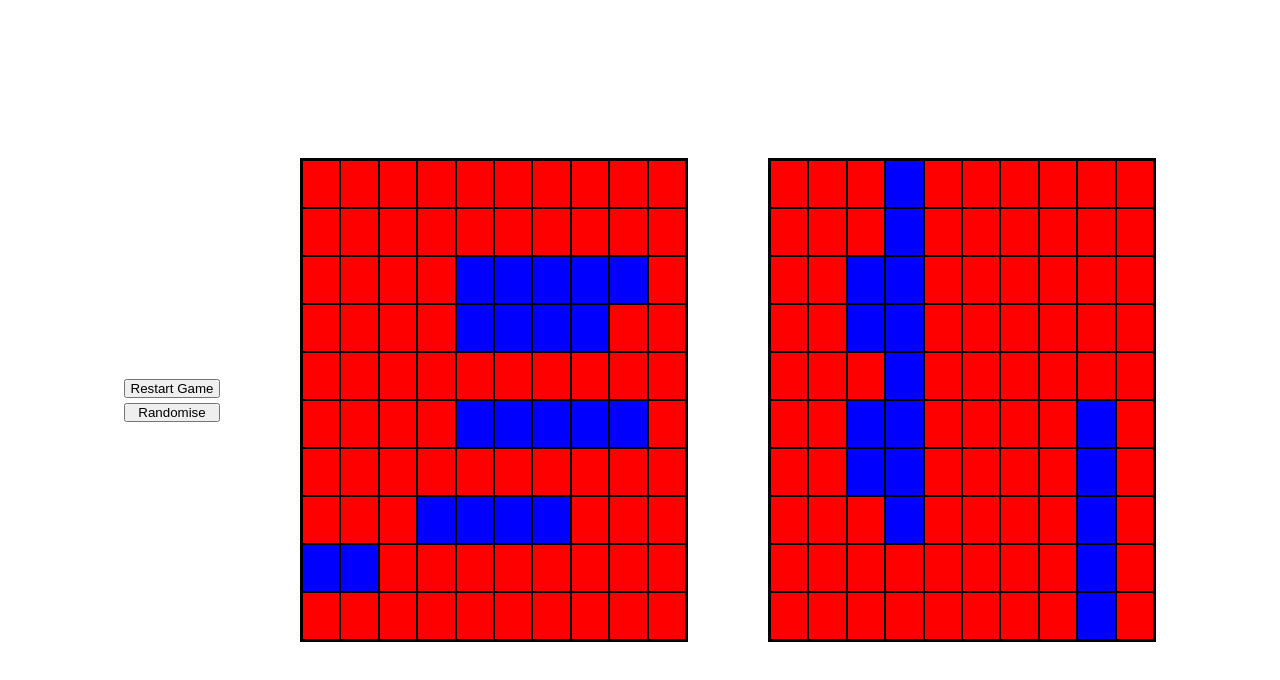
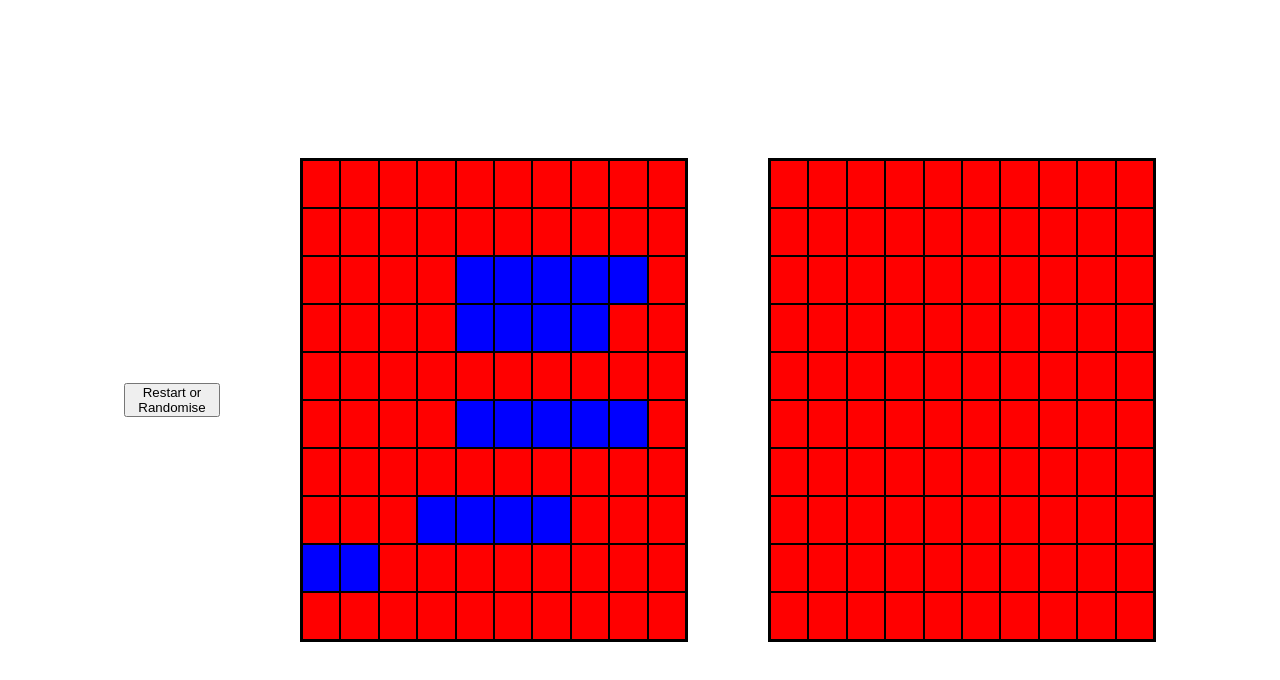
Before and after one commit to Liamsuu/Battleships, a website built with webpack: page src/index.html in a window 1280 px wide. Built offline with nearby package versions, Linux system fonts and the light colour scheme.

Commit message:
Complete all logic of the game

```diff
--- a/components/UI/renderBoard.js
+++ b/components/UI/renderBoard.js
@@ -1,3 +1,4 @@
+import { botPlayer } from "../../src";
 export default function renderBoard(contentBox, gameboardObj) {
   const shipPos = gameboardObj.getShipPositions();
   const hitPos = gameboardObj.getHitPositions();
@@ -9,6 +10,19 @@ export default function renderBoard(contentBox, gameboardObj) {
     box.textContent = ""; // if theres text remove it
   });
 
+  if (botPlayer.playerBoard === gameboardObj) {
+    shipPos.forEach((posArr) => {
+      // inside each array, turn them into string e.g: '0,1'
+      // query select contentBox for the element with data-position of whatever the string position is now color blue
+      const currentPosDiv = contentBox.querySelector(
+        `[data-position='${posArr.toString()}']`
+      );
+      // only hit positions with a ship will show blue so player cant cheat
+      if (botPlayer.playerBoard.gameboard[posArr[0]][posArr[1]].isHit()) {
+        currentPosDiv.style.backgroundColor = "blue";
+      }
+    });
+  } else {
     // iterate through shipPos
     shipPos.forEach((posArr) => {
       // inside each array, turn them into string e.g: '0,1'
@@ -19,6 +33,7 @@ export default function renderBoard(contentBox, gameboardObj) {
 
       currentPosDiv.style.backgroundColor = "blue";
     });
+  }
 
   hitPos.forEach((posArr) => {
     // inside each array, turn them into string e.g: '0,1'
--- a/src/index.html
+++ b/src/index.html
@@ -6,8 +6,7 @@
   </head>
   <body>
     <div style="display: flex; flex-direction: column; gap: 5px; width: 6rem">
-      <button id="restart-btn">Restart Game</button>
-      <button id="random-btn">Randomise</button>
+      <button id="restart-btn">Restart or Randomise</button>
     </div>
     <div id="player-content"></div>
     <div id="bot-content"></div>
--- a/src/index.js
+++ b/src/index.js
@@ -5,7 +5,6 @@ import createDataPos from "../components/UI/positionData";
 import UserInterface from "../components/UI/eventListeners";
 import resetGame from "../components/UI/reset";
 const resetBtn = document.querySelector("#restart-btn");
-const randomiseBtn = document.querySelector("#random-btn");
 
 export const userPlayer = new Player(true);
 export const botPlayer = new Player(false);
```
Lines whose indentation alone changed are shown as unchanged.
